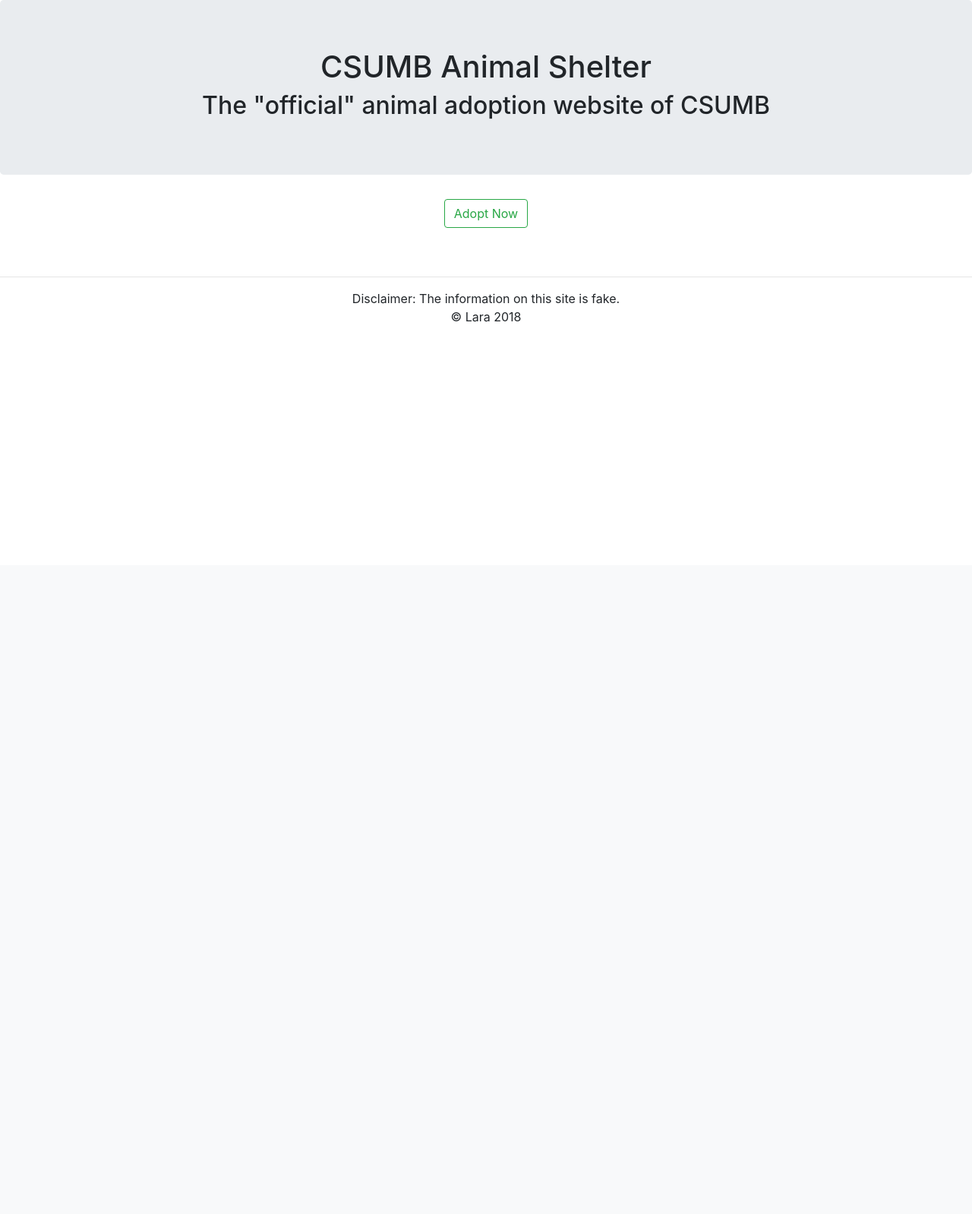
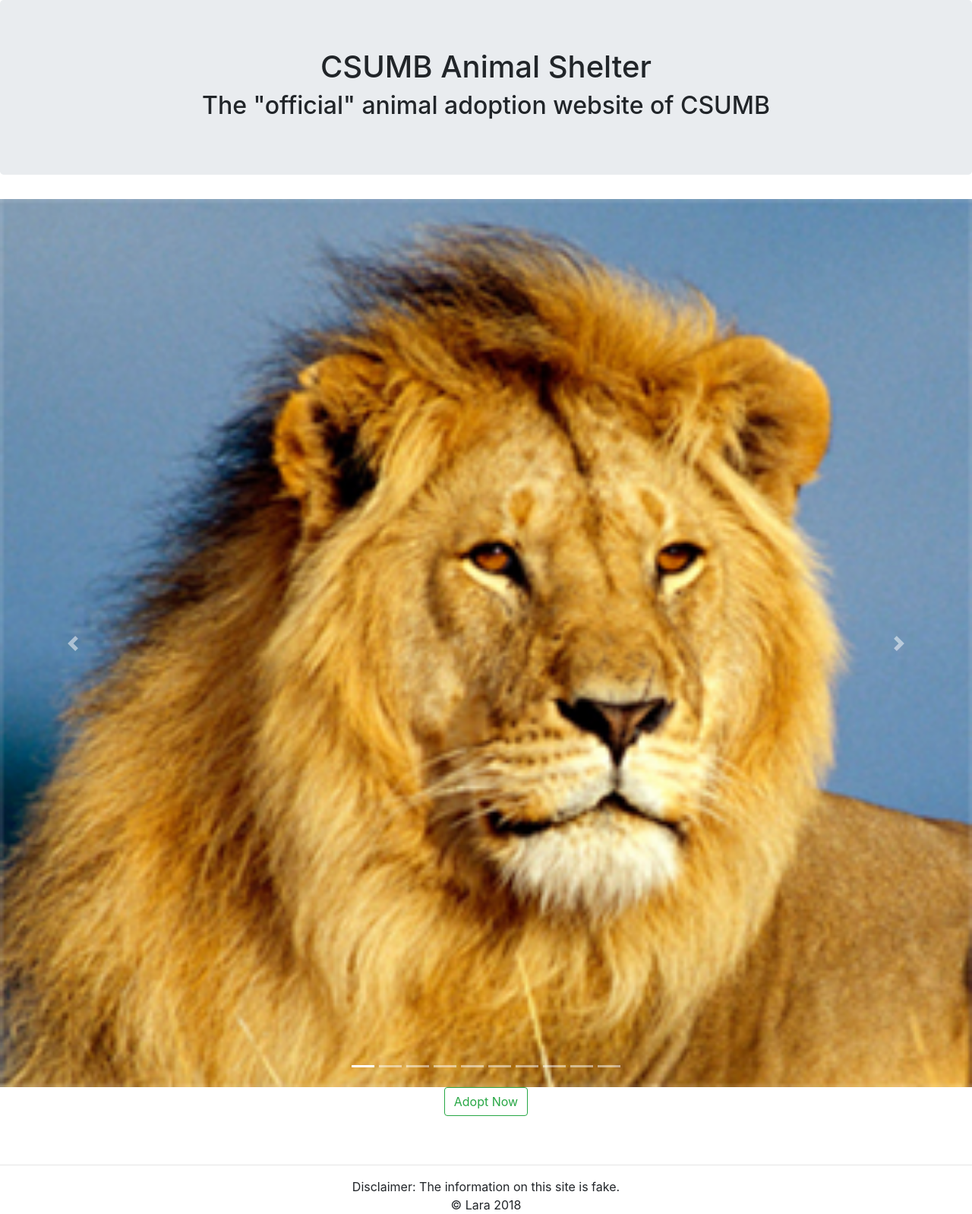
Before and after one commit to MytchellB/cst336, a PHP site: page /labs/lab10/index.php in a window 1280 px wide. Shown: the part 56-1654 px from the top of the page at 76% size. Before the commit the page ends 480 px from the top, so only its background shows below. Run offline with PHP 8.4, Linux system fonts and the light colour scheme; some libraries are stand-ins or nearby versions.

Commit message:
lab 10 - carousel of all pets on index page

```diff
--- a/labs/lab10/index.php
+++ b/labs/lab10/index.php
@@ -21,6 +21,39 @@
 
 	  ?>
         <!-- Display Carousel here  -->
+        <div id="carouselExampleIndicators" class="carousel slide" data-ride="carousel">
+              <ol class="carousel-indicators">
+                <li data-target="#carouselExampleIndicators" data-slide-to="0" class="active"></li>
+                <?php
+                    for($i=1; $i < 10; $i++){
+                        echo "<li data-target='#carouselExampleIndicators' data-slide-to='$i'></li>";
+                    }
+                ?>
+              </ol>
+              <div class="carousel-inner">
+                <div class="carousel-item active">
+                  <img class="d-block w-100" src="img/alex.jpg" alt="First slide">
+                </div>
+                <?php
+                    $petsArray = array('bear', 'carl', 'charlie', 'lion', 'otter', 'sally', 'samantha', 'ted', 'tiger');
+                    for ($i = 0; $i < 8; $i++) {
+                      echo "<div class=\"carousel-item ";
+                    //   echo ($i == 0)?" active ":"";
+                      echo "\">";
+                      echo "<img width=\"500px\" class=\"d-block w-100\" src=\"img/" . $petsArray[$i] . ".jpg\" alt=\"Second slide\">";
+                      echo "</div>";
+                  }
+                ?>
+              </div>
+              <a class="carousel-control-prev" href="#carouselExampleIndicators" role="button" data-slide="prev">
+                <span class="carousel-control-prev-icon" aria-hidden="true"></span>
+                <span class="sr-only">Previous</span>
+              </a>
+              <a class="carousel-control-next" href="#carouselExampleIndicators" role="button" data-slide="next">
+                <span class="carousel-control-next-icon" aria-hidden="true"></span>
+                <span class="sr-only">Next</span>
+              </a>
+            </div>
 
         <a class="btn btn-outline-success" href="pets.php" role="button">Adopt Now</a>
         <br><br><br>
```
Also changed, not shown: 1 other file.
